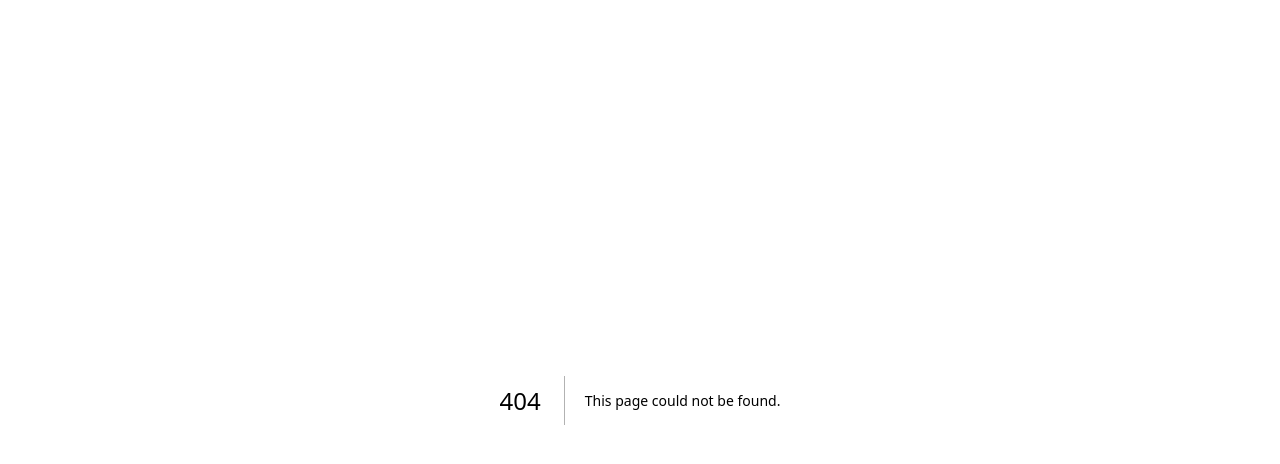
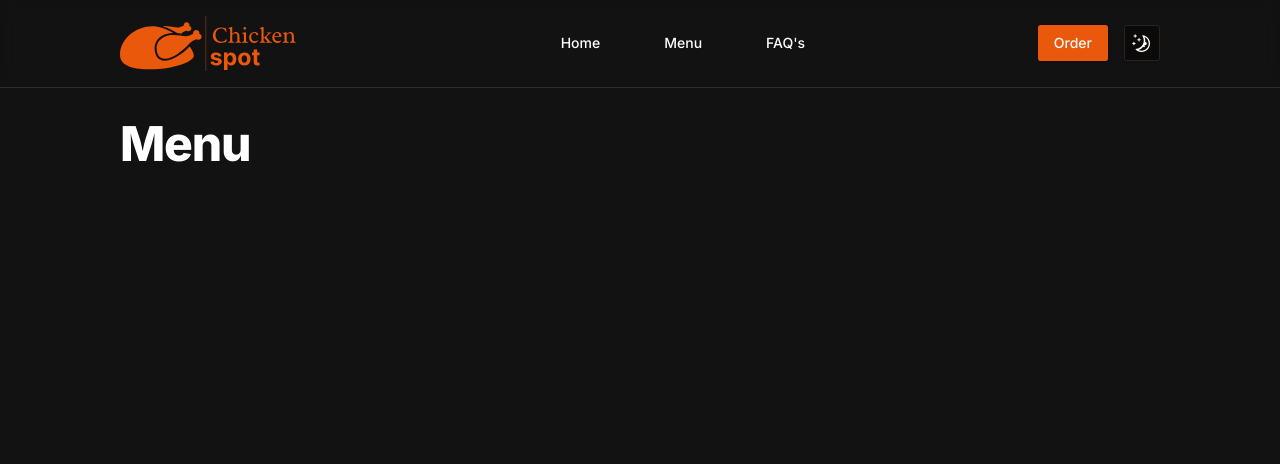
Before and after one commit to Mishael-dev/chickenspot, a Next.js app: page /menu in a window 1280 px wide. Before the commit this address had no page. Shown: the top 464 px of the page. Built offline with nearby package versions, Linux system fonts and the light colour scheme.

Commit message:
Started working on menu page

```diff
--- a/app/layout.tsx
+++ b/app/layout.tsx
@@ -10,6 +10,7 @@ export const metadata: Metadata = {
 };
 
 import { ThemeProvider } from "@/components/ThemeProvider";
+import Header from "@/components/Header";
 
 export default function RootLayout({
   children,
@@ -25,6 +26,7 @@ export default function RootLayout({
           enableSystem
           disableTransitionOnChange
         >
+          <Header />
           <main>{children}</main>
         </ThemeProvider>
       </body>
--- /dev/null
+++ b/app/menu/page.tsx
@@ -0,0 +1,13 @@
+import { H1 } from "@/components/ui/Typography";
+import Container from "@/components/ui/container";
+const Page = () => {
+  return (
+    <div>
+      <Container>
+        <H1>Menu</H1>
+      </Container>
+    </div>
+  );
+};
+
+export default Page;
--- a/app/page.tsx
+++ b/app/page.tsx
@@ -4,7 +4,6 @@ import Hero from "@/components/Hero";
 export default function Home() {
   return (
     <main>
-      <Header />
       <Hero />
     </main>
   );
--- a/components/Header.tsx
+++ b/components/Header.tsx
@@ -24,7 +24,7 @@ const navRoutes = [
 
 const Header = () => {
   return (
-    <header className="py-4 backdrop-blur border-b border-slate-500/30">
+    <header className="py-4 backdrop-blur border-b border-slate-500/30 mb-8">
       <Container>
         <div className="flex justify-between items-center ">
           <div>
--- a/components/Hero.tsx
+++ b/components/Hero.tsx
@@ -7,12 +7,12 @@ import Link from "next/link";
 
 const Hero = () => {
   return (
-    <section className="mt-12 border-b border-slate-500/30 py-8">
+    <section className=" border-b border-slate-500/30 py-8">
       <Container>
         <div className="flex flex-col md:flex-row justify-between">
           <div className="md:text-7xl md:w-1/2">
             <h1 className=" text-6xl ">
-              Tired of eating tofu?dont worry we've got you.
+              Tired of eating tofu?dont worry we got you.
             </h1>
             <div className="hidden md:block mt-10">
               <P>
```
